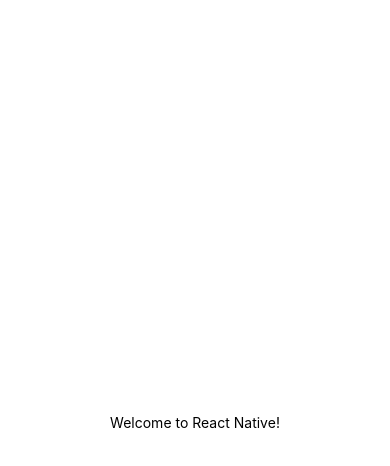
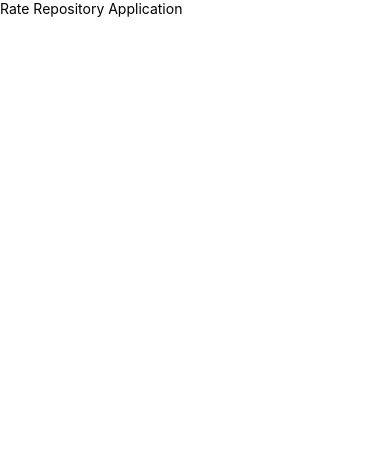
Before and after one commit to leontoys/part10, a React Native app in the folder rate-repository-app-one/: screen / in a window 390 px wide. Shown: the top 466 px of the page. Built offline with nearby package versions, Linux system fonts and the light colour scheme.

Commit message:
added main component

```diff
--- a/rate-repository-app-one/App.js
+++ b/rate-repository-app-one/App.js
@@ -1,20 +1,10 @@
-import { StatusBar } from 'expo-status-bar';
-import { StyleSheet, Text, View } from 'react-native';
+import Main from "./src/components/Main";
+import React from 'react'
 
-export default function App() {
+const App = () => {
   return (
-    <View style={styles.container}>
-      <Text>Welcome to React Native!</Text>
-      <StatusBar style="auto" />
-    </View>
-  );
+    <Main/>
+  )
 }
 
-const styles = StyleSheet.create({
-  container: {
-    flex: 1,
-    backgroundColor: '#fff',
-    alignItems: 'center',
-    justifyContent: 'center',
-  },
-});
+export default App
--- /dev/null
+++ b/rate-repository-app-one/src/components/Main.jsx
@@ -0,0 +1,20 @@
+import Constants from 'expo-constants'
+import { Text, StyleSheet, View } from 'react-native'
+
+const styles = StyleSheet.create({
+    container: {
+        marginTop: Constants.statusBarHeight,
+        flexGrow: 1,
+        flexShrink : 1
+    }
+})
+
+const Main = () => {
+  return (
+      <View style={styles.container}>
+          <Text>Rate Repository Application</Text>
+    </View>
+  )
+}
+
+export default Main
```
